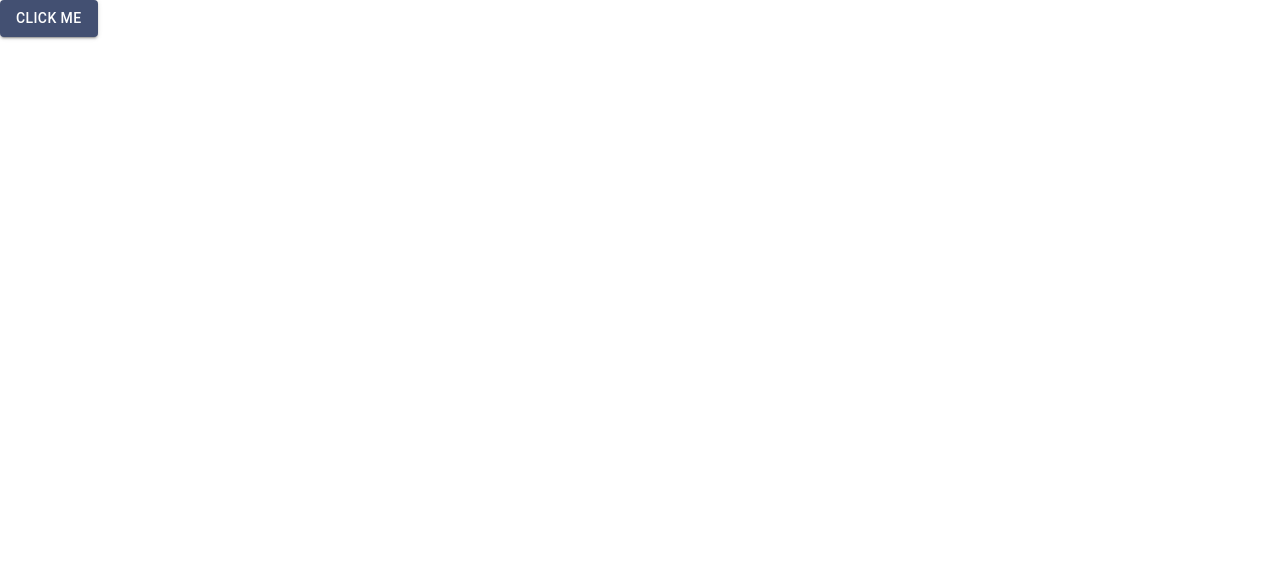
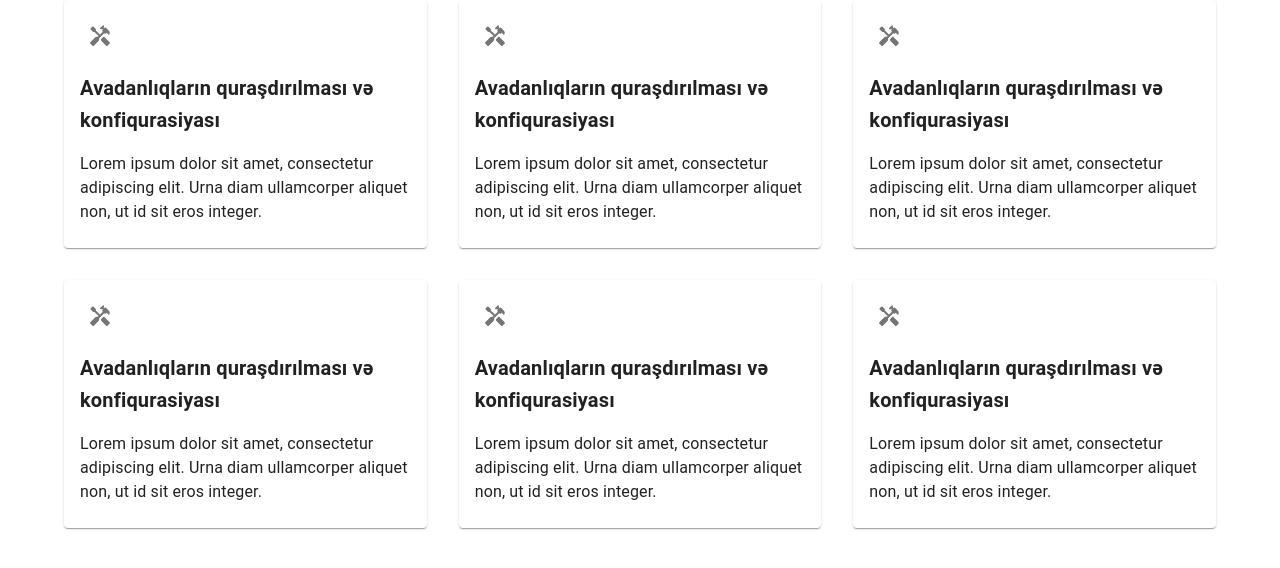
Before and after one commit to zahid-blueeye/netpro, a React (Vite) app: page / in a window 1280 px wide. Shown: the top 568 px of the page. Built offline with nearby package versions, Linux system fonts and the light colour scheme.

Commit message:
add HomeServiceCard

```diff
--- /dev/null
+++ b/src/components/HomeServiceCard/index.jsx
@@ -0,0 +1,23 @@
+import Icon from "@mui/icons-material/HandymanRounded";
+import { Card, CardContent, IconButton, Typography } from "@mui/material";
+
+const HomeServiceCard = () => {
+  return (
+    <Card sx={{ minWidth: 275 }}>
+      <CardContent>
+        <IconButton>
+          <Icon />
+        </IconButton>
+        <Typography my={2} variant="h6" fontWeight={700}>
+          Avadanlıqların quraşdırılması və konfiqurasiyası
+        </Typography>
+        <Typography variant="body">
+          Lorem ipsum dolor sit amet, consectetur adipiscing elit. Urna diam
+          ullamcorper aliquet non, ut id sit eros integer.
+        </Typography>
+      </CardContent>
+    </Card>
+  );
+};
+
+export default HomeServiceCard;
--- a/src/pages/Home/index.jsx
+++ b/src/pages/Home/index.jsx
@@ -1,9 +1,19 @@
-import { Button } from "@mui/material";
-
+import { Container, Grid } from "@mui/material";
+import HomeServiceCard from "../../components/HomeServiceCard";
 const Home = () => {
   return (
     <div>
-      <Button variant="contained">Click me</Button>
+      <Container>
+        <Grid container spacing={4}>
+          {["", "", "", "", "", ""].map(() => {
+            return (
+              <Grid item xs={12} sm={6} md={4}>
+                <HomeServiceCard />
+              </Grid>
+            );
+          })}
+        </Grid>
+      </Container>
     </div>
   );
 };
```
